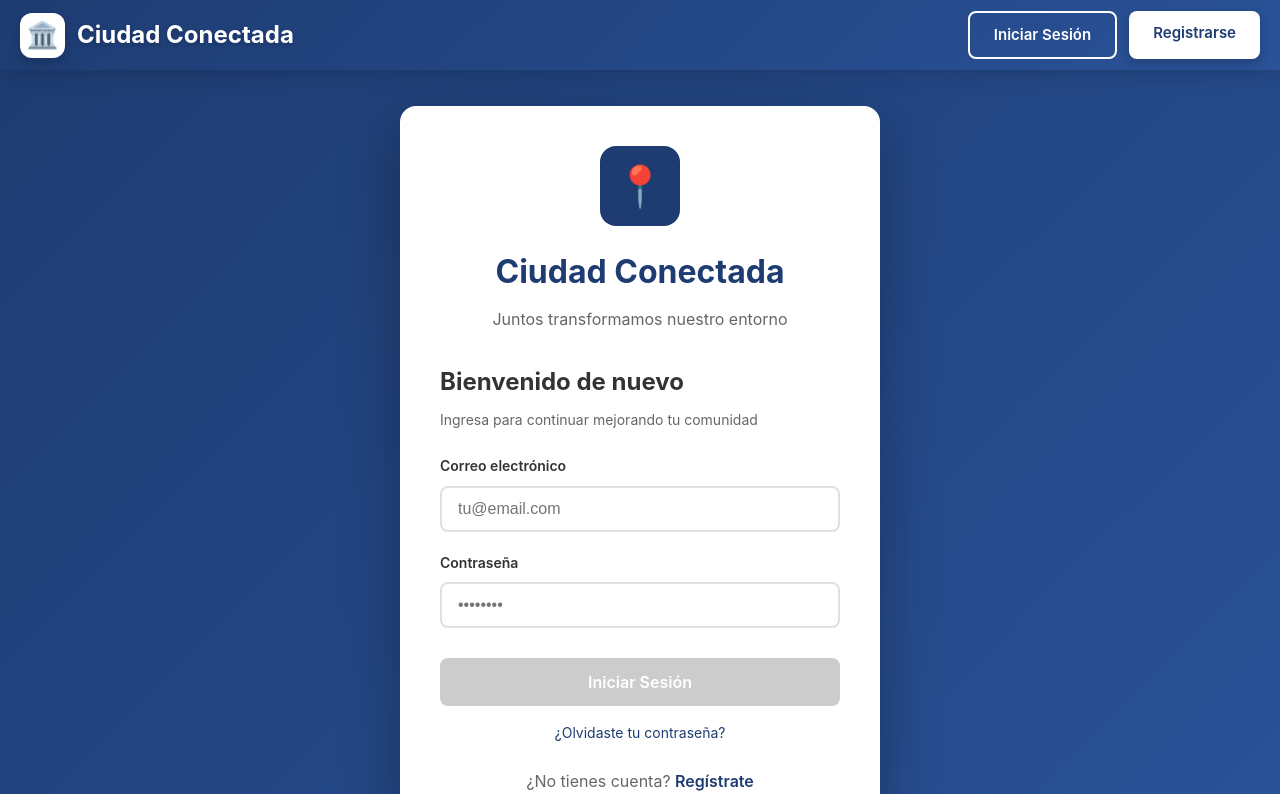
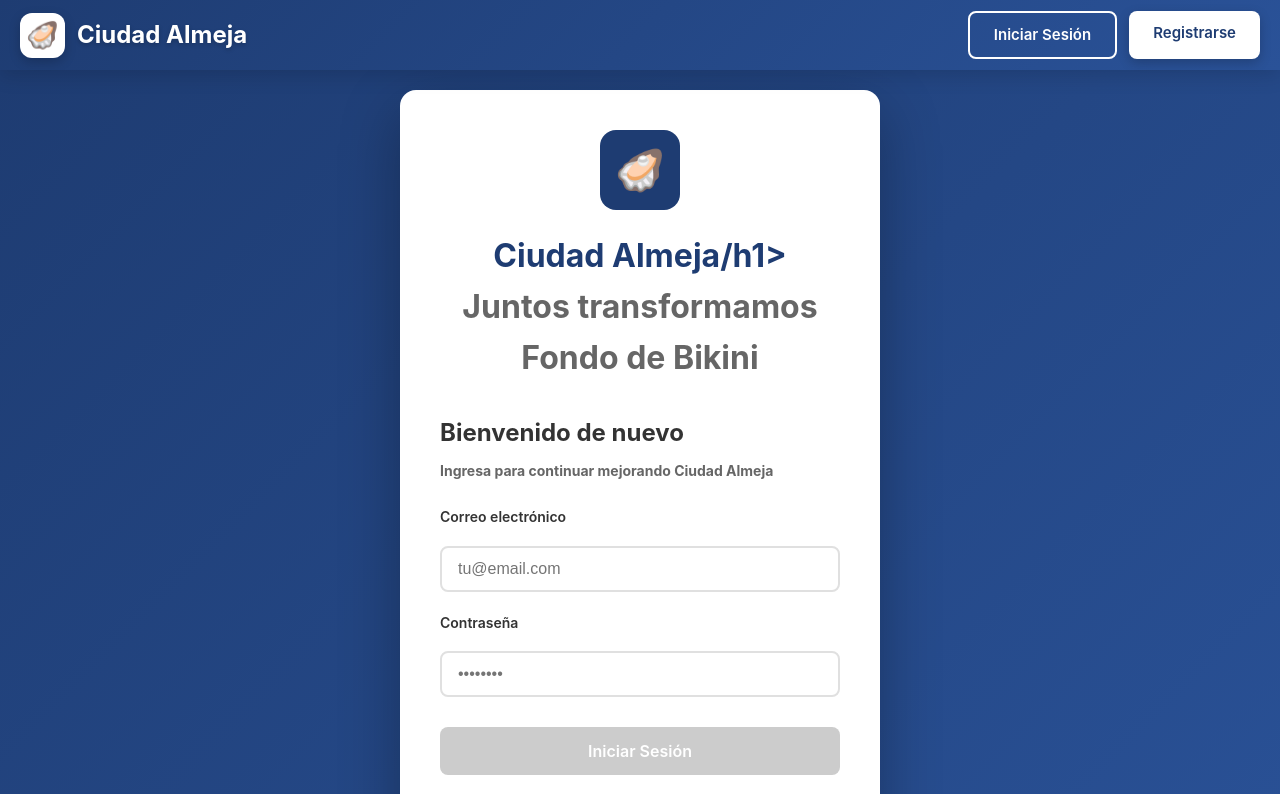
Before and after one commit to LuisMartinPalafoxVega/ciudad-conectada, an Angular app in the folder frontend/: page /login in a window 1280 px wide. Shown: the top 794 px of the page. Built offline with nearby package versions, Linux system fonts and the light colour scheme.

Commit message:
Actualizacion Ciudad Almeja

```diff
--- a/frontend/src/app/features/admin/dashboard/dashboard.component.html
+++ b/frontend/src/app/features/admin/dashboard/dashboard.component.html
@@ -41,6 +41,7 @@
       </div>
     </div>
   </div>
+
 
   <!-- Reportes por categoría -->
   <div class="section-card" *ngIf="estadisticas && estadisticas.reportes_por_categoria && estadisticas.reportes_por_categoria.length > 0">
--- a/frontend/src/app/features/auth/login/login.component.html
+++ b/frontend/src/app/features/auth/login/login.component.html
@@ -1,15 +1,15 @@
 <div class="auth-container">
   <div class="auth-card">
     <div class="logo">
-      <div class="logo-icon">📍</div>
+      <div class="logo-icon">🦪</div>
     </div>
 
-    <h1>Ciudad Conectada</h1>
-    <p class="subtitle">Juntos transformamos nuestro entorno</p>
+    <h1>Ciudad Almeja/h1>
+    <p class="subtitle">Juntos transformamos Fondo de Bikini</p>
 
     <div class="form-container">
       <h2>Bienvenido de nuevo</h2>
-      <p class="form-subtitle">Ingresa para continuar mejorando tu comunidad</p>
+      <p class="form-subtitle">Ingresa para continuar mejorando Ciudad Almeja</p>
 
       <form [formGroup]="loginForm" (ngSubmit)="onSubmit()">
         <div class="form-group">
@@ -55,5 +55,3 @@
         </p>
       </form>
     </div>
-  </div>
-</div>
--- a/frontend/src/app/shared/navbar/navbar.component.html
+++ b/frontend/src/app/shared/navbar/navbar.component.html
@@ -3,8 +3,8 @@
 
     <!-- Marca -->
     <div class="navbar-brand" routerLink="/feed">
-      <div class="brand-icon">🏛️</div>
-      <span class="brand-name">Ciudad Conectada</span>
+      <div class="brand-icon">🦪</div>
+      <span class="brand-name">Ciudad Almeja</span>
     </div>
 
     <!-- toggle movil -->
```
